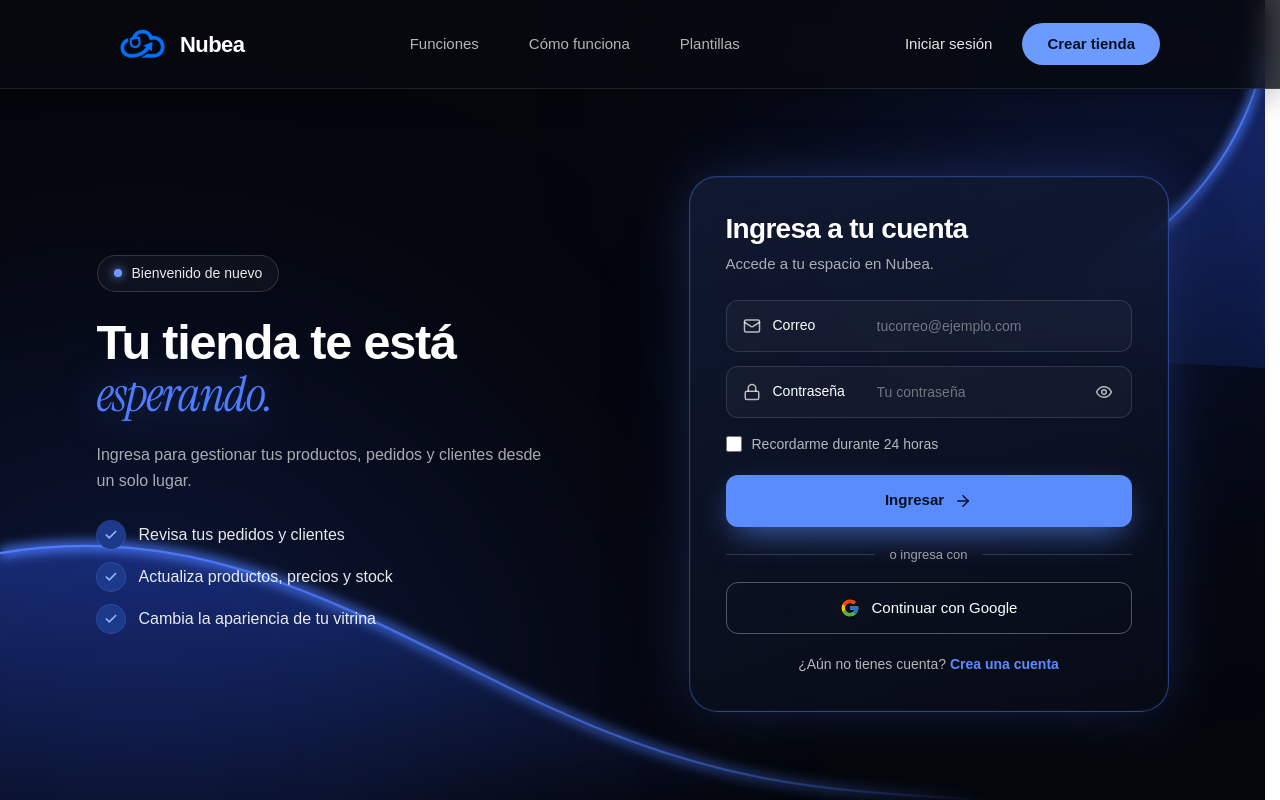
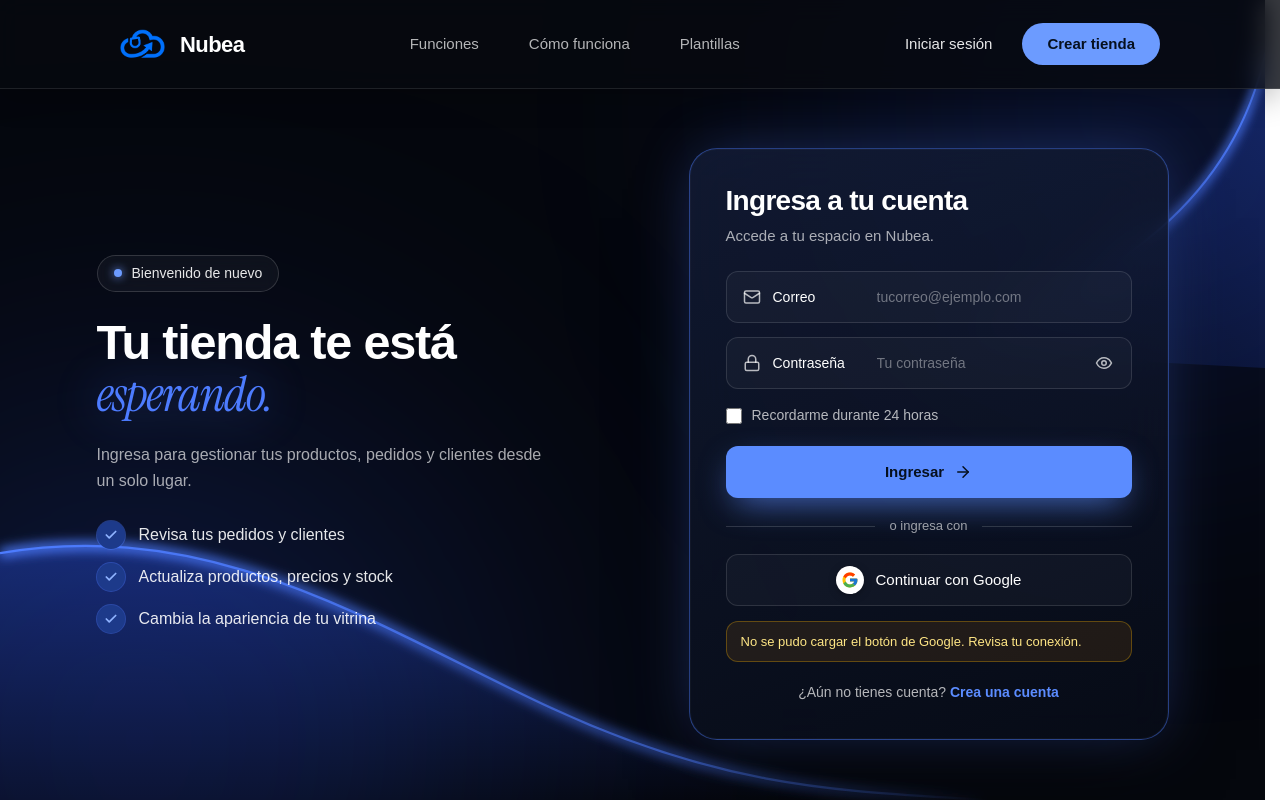
Before and after one commit to Travline/nubea, a React (Vite) app in the folder apps/cms/: page /plataforma/iniciar-sesion in a window 1280 px wide. Shown: the top 800 px of the page. Built offline with nearby package versions, Linux system fonts and the light colour scheme; no server answers.

Commit message:
feat(cms): inicio de sesion y registro con Google, plantillas visibles sin tienda

```diff
--- a/apps/cms/src/autenticacion/api.ts
+++ b/apps/cms/src/autenticacion/api.ts
@@ -52,4 +52,7 @@ export const apiAutenticacion = {
   iniciarSesion: (correo: string, contrasena: string, recordarme = false) => solicitar<void>('POST', '/api/auth/login', { email: correo, password: contrasena, recordarme }),
   registrar: (nombres: string, correoElectronico: string, contrasena: string) => solicitar<Usuario>('POST', '/api/auth/registro', { nombres, correoElectronico, password: contrasena }),
   cerrarSesion: () => solicitar<void>('POST', '/logout'),
+  // 201 = cuenta nueva (devuelve el usuario); 204 = cuenta existente (sin cuerpo). Ver docs/revision/google-login-frontend.md
+  continuarConGoogle: (idToken: string, recordarme = false) => solicitar<Usuario | ''>('POST', '/api/auth/google', { idToken, recordarme }),
+  vincularGoogle: (idToken: string) => solicitar<void>('POST', '/api/auth/google/vinculacion', { idToken }),
 }
--- a/apps/cms/src/autenticacion/boton-google.tsx
+++ b/apps/cms/src/autenticacion/boton-google.tsx
@@ -1,48 +1,175 @@
-import { useState } from "react";
+import { useEffect, useRef, useState } from "react";
+import { Link } from "react-router-dom";
+import { ErrorApi, apiAutenticacion } from "@/autenticacion/api";
 import { cn } from "@/lib/utils";
 
+/*
+ * Inicio de sesión y registro con Google (Google Identity Services).
+ * Contrato: docs/revision/google-login-frontend.md
+ * - Google entrega un ID token; se envía tal cual a POST /api/auth/google (no se decodifica ni se guarda).
+ * - El backend inicia la misma sesión por cookie que el login con contraseña.
+ */
+
+type RespuestaCredencial = { credential: string };
+type GoogleId = {
+  initialize: (opciones: { client_id: string; callback: (r: RespuestaCredencial) => void; ux_mode?: "popup"; auto_select?: boolean; cancel_on_tap_outside?: boolean }) => void;
+  renderButton: (elemento: HTMLElement, opciones: Record<string, unknown>) => void;
+};
+declare global { interface Window { google?: { accounts: { id: GoogleId } } } }
+
+const idCliente = (import.meta.env.VITE_GOOGLE_CLIENT_ID as string | undefined)?.trim() ?? "";
+/** true si hay VITE_GOOGLE_CLIENT_ID configurado (si no, no se muestra nada de Google). */
+export const googleConfigurado = idCliente !== "";
+let cargaScript: Promise<void> | null = null;
+function cargarGoogle(): Promise<void> {
+  if (window.google?.accounts?.id) return Promise.resolve();
+  if (!cargaScript) {
+    cargaScript = new Promise((resolver, rechazar) => {
+      const script = document.createElement("script");
+      script.src = "https://accounts.google.com/gsi/client";
+      script.async = true;
+      script.defer = true;
+      script.onload = () => resolver();
+      script.onerror = () => { cargaScript = null; rechazar(new Error("No se pudo cargar Google")); };
+      document.head.appendChild(script);
+    });
+  }
+  return cargaScript;
+}
+
 type PropiedadesBotonGoogle = {
-  texto?: string;
+  /** "continuar" en el inicio de sesión, "registrarse" en el registro. */
+  modo?: "continuar" | "registrarse";
+  /** Igual que en el login local: sesión de 24 h. */
+  recordarme?: boolean;
+  /** Se llama cuando la sesión ya quedó iniciada (cuenta existente o nueva). */
+  alIniciarSesion: (cuentaNueva: boolean) => void | Promise<void>;
   className?: string;
-  /**
-   * Acción al hacer clic. Cuando el backend tenga el ingreso con Google
-   * (POST /api/auth/google), se conecta aquí. Mientras tanto se muestra un aviso.
-   */
-  alHacerClic?: () => void;
 };
 
-export function BotonGoogle({ texto = "Continuar con Google", className, alHacerClic }: PropiedadesBotonGoogle) {
-  const [mostrarAviso, establecerMostrarAviso] = useState(false);
+export function BotonGoogle({ modo = "continuar", recordarme = false, alIniciarSesion, className }: PropiedadesBotonGoogle) {
+  const contenedor = useRef<HTMLDivElement>(null);
+  const capa = useRef<HTMLDivElement>(null);
+  const [disponible, establecerDisponible] = useState(idCliente !== "");
+  const [ocupado, establecerOcupado] = useState(false);
+  const [error, establecerError] = useState("");
+  const [cuentaConContrasena, establecerCuentaConContrasena] = useState(false);
+  // Refs para que el callback de Google siempre use los valores actuales.
+  const recordarmeRef = useRef(recordarme);
+  const alIniciarRef = useRef(alIniciarSesion);
+  recordarmeRef.current = recordarme;
+  alIniciarRef.current = alIniciarSesion;
 
-  const manejarClic = () => {
-    if (alHacerClic) alHacerClic();
-    else establecerMostrarAviso(true);
-  };
+  useEffect(() => {
+    if (!idCliente) return;
+    let activo = true;
+    cargarGoogle()
+      .then(() => {
+        if (!activo || !contenedor.current || !window.google) return;
+        window.google.accounts.id.initialize({
+          client_id: idCliente,
+          ux_mode: "popup",
+          auto_select: false,
+          cancel_on_tap_outside: true,
+          callback: (respuesta) => void continuar(respuesta.credential),
+        });
+        contenedor.current.innerHTML = "";
+        window.google.accounts.id.renderButton(contenedor.current, {
+          type: "standard",
+          theme: "filled_black",
+          size: "large",
+          shape: "rectangular",
+          text: modo === "registrarse" ? "signup_with" : "continue_with",
+          logo_alignment: "center",
+          locale: "es",
+          width: ANCHO_GOOGLE,
+        });
+      })
+      .catch(() => { if (activo) establecerError("No se pudo cargar el botón de Google. Revisa tu conexión."); });
+    return () => { activo = false; };
+    // Se vuelve a dibujar solo si cambia el modo.
+    // eslint-disable-next-line react-hooks/exhaustive-deps
+  }, [modo]);
+
+  async function continuar(idToken: string) {
+    establecerError(""); establecerCuentaConContrasena(false); establecerOcupado(true);
+    try {
+      const usuario = await apiAutenticacion.continuarConGoogle(idToken, recordarmeRef.current);
+      await alIniciarRef.current(!!usuario); // 201 trae el usuario nuevo; 204 no trae cuerpo
+    } catch (err) {
+      if (err instanceof ErrorApi) {
+        if (err.codigoEstado === 409) { establecerCuentaConContrasena(true); establecerError(err.campos?.correoElectronico ?? err.message); }
+        else if (err.codigoEstado === 503) { establecerDisponible(false); establecerError(err.message || "El inicio de sesión con Google no está disponible en este momento."); }
+        else if (err.codigoEstado === 422) establecerError(err.campos?.idToken ?? err.message);
+        else if (err.codigoEstado === 401) establecerError(err.message && err.message !== "No se pudo completar la solicitud." ? err.message : "No se pudo iniciar sesión.");
+        else establecerError(err.message);
+      } else establecerError("No se pudo iniciar sesión con Google. Inténtalo de nuevo.");
+    } finally { establecerOcupado(false); }
+  }
+
+  // El botón oficial de Google (iframe) va invisible encima de nuestro botón y se estira
+  // para cubrirlo entero: el clic lo recibe Google, pero se ve con el estilo de Nubea.
+  useEffect(() => {
+    const caja = capa.current;
+    if (!caja || !contenedor.current) return;
+    const ajustar = () => {
+      if (!contenedor.current) return;
+      const { width, height } = caja.getBoundingClientRect();
+      contenedor.current.style.transform = `scale(${width / ANCHO_GOOGLE}, ${height / ALTO_GOOGLE})`;
+    };
+    ajustar();
+    const observador = new ResizeObserver(ajustar);
+    observador.observe(caja);
+    return () => observador.disconnect();
+  }, [disponible]);
+
+  // Sin VITE_GOOGLE_CLIENT_ID no se muestra el botón (docs: "Si está vacío, no mostrar el botón").
+  if (!idCliente) return null;
 
   return (
-    <div className="grid gap-2">
-      <button
-        type="button"
-        onClick={manejarClic}
-        className={cn(
-          "inline-flex h-11 w-full cursor-pointer items-center justify-center gap-3 rounded-md border border-border bg-background px-4 text-sm font-medium transition-colors hover:bg-muted focus-visible:ring-2 focus-visible:ring-ring focus-visible:outline-none",
-          className
-        )}
-      >
-        <svg aria-hidden="true" viewBox="0 0 48 48" className="size-5 shrink-0">
-          <path fill="#FFC107" d="M43.6 20.5H42V20H24v8h11.3C33.7 32.7 29.2 36 24 36c-6.6 0-12-5.4-12-12s5.4-12 12-12c3.1 0 5.9 1.2 8 3.1l5.7-5.7C34.1 6.1 29.3 4 24 4 12.9 4 4 12.9 4 24s8.9 20 20 20 20-8.9 20-20c0-1.3-.1-2.4-.4-3.5z" />
-          <path fill="#FF3D00" d="m6.3 14.7 6.6 4.8C14.7 15.1 19 12 24 12c3.1 0 5.9 1.2 8 3.1l5.7-5.7C34.1 6.1 29.3 4 24 4 16.3 4 9.7 8.3 6.3 14.7z" />
-          <path fill="#4CAF50" d="M24 44c5.2 0 9.9-2 13.4-5.2l-6.2-5.2C29.2 35.1 26.7 36 24 36c-5.2 0-9.6-3.3-11.3-7.9l-6.5 5C9.5 39.6 16.2 44 24 44z" />
-          <path fill="#1976D2" d="M43.6 20.5H42V20H24v8h11.3c-.8 2.2-2.2 4.2-4.1 5.6l6.2 5.2C37 39.2 44 34 44 24c0-1.3-.1-2.4-.4-3.5z" />
-        </svg>
-        {texto}
-      </button>
-      {mostrarAviso && (
-        <p role="status" className="text-center text-sm text-muted-foreground">
-          El ingreso con Google estará disponible pronto. Por ahora usa tu correo y contraseña.
-        </p>
+    <div className={cn("grid gap-3", className)}>
+      {disponible && (
+        <div
+          ref={capa}
+          aria-busy={ocupado}
+          className={cn(
+            "group relative h-[52px] overflow-hidden rounded-[12px] border border-white/12 bg-white/[0.03] transition",
+            "hover:border-white/25 hover:bg-white/[0.07] focus-within:border-nubea-acento focus-within:ring-[3px] focus-within:ring-nubea-acento/15",
+            ocupado && "pointer-events-none opacity-70",
+          )}
+        >
+          {/* Lo que se ve */}
+          <span aria-hidden className="pointer-events-none absolute inset-0 flex items-center justify-center gap-[12px] text-[15px] font-medium text-white">
+            <span className="grid size-[28px] place-items-center rounded-full bg-white shadow-[0_2px_8px_-2px_rgba(0,0,0,0.5)] transition-transform group-hover:scale-105"><LogoGoogle /></span>
+            {ocupado ? "Conectando con Google…" : modo === "registrarse" ? "Registrarse con Google" : "Continuar con Google"}
+          </span>
+          {/* Botón real de Google: invisible y estirado sobre toda la caja */}
+          <div ref={contenedor} className="absolute top-0 left-0 origin-top-left opacity-[0.01]" style={{ width: ANCHO_GOOGLE, height: ALTO_GOOGLE }} />
+        </div>
+      )}
+      {error && (
+        <div role="alert" className="rounded-[12px] border border-amber-400/30 bg-amber-500/10 px-[14px] py-[10px] text-[13px] text-amber-200">
+          <p>{error}</p>
+          {cuentaConContrasena && modo === "registrarse" && (
+            <Link to="/iniciar-sesion" className="mt-2 inline-block font-semibold text-[#8fb3ff] hover:underline">Iniciar sesión con contraseña</Link>
+          )}
+        </div>
       )}
     </div>
+  );
+}
+
+const ANCHO_GOOGLE = 400; // ancho máximo que acepta renderButton
+const ALTO_GOOGLE = 40; // alto del botón "large"
+
+function LogoGoogle() {
+  return (
+    <svg viewBox="0 0 48 48" className="size-[18px]" aria-hidden>
+      <path fill="#FFC107" d="M43.6 20.5H42V20H24v8h11.3C33.7 32.7 29.2 36 24 36c-6.6 0-12-5.4-12-12s5.4-12 12-12c3.1 0 5.8 1.2 7.9 3.1l5.7-5.7C34 6.1 29.3 4 24 4 12.9 4 4 12.9 4 24s8.9 20 20 20 20-8.9 20-20c0-1.3-.1-2.4-.4-3.5z" />
+      <path fill="#FF3D00" d="m6.3 14.7 6.6 4.8C14.7 15.1 19 12 24 12c3.1 0 5.8 1.2 7.9 3.1l5.7-5.7C34 6.1 29.3 4 24 4 16.3 4 9.7 8.3 6.3 14.7z" />
+      <path fill="#4CAF50" d="M24 44c5.2 0 9.9-2 13.4-5.2l-6.2-5.2C29.2 35.1 26.7 36 24 36c-5.2 0-9.6-3.3-11.3-8l-6.5 5C9.5 39.6 16.2 44 24 44z" />
+      <path fill="#1976D2" d="M43.6 20.5H42V20H24v8h11.3c-.8 2.2-2.2 4.2-4.1 5.6l6.2 5.2C37 39.2 44 34 44 24c0-1.3-.1-2.4-.4-3.5z" />
+    </svg>
   );
 }
 
--- a/apps/cms/src/paginas/inicio-sesion.tsx
+++ b/apps/cms/src/paginas/inicio-sesion.tsx
@@ -2,8 +2,8 @@ import { useState } from 'react'
 import type { FormEvent } from 'react'
 import { Link, useLocation, useNavigate } from 'react-router-dom'
 import { ArrowRight, Lock, Mail } from 'lucide-react'
-import { BotonGoogle } from '@/autenticacion/boton-google'
-import { BotonVerContrasena, CampoAutenticacion, MarcoAutenticacion, SeparadorAlterno, claseBotonGoogle, claseBotonPrincipal, claseEntrada } from '@/autenticacion/marco-autenticacion'
+import { BotonGoogle, googleConfigurado } from '@/autenticacion/boton-google'
+import { BotonVerContrasena, CampoAutenticacion, MarcoAutenticacion, SeparadorAlterno, claseBotonPrincipal, claseEntrada } from '@/autenticacion/marco-autenticacion'
 import { ErrorApi, apiAutenticacion } from '@/autenticacion/api'
 import { useSesion } from '@/autenticacion/sesion'
 
@@ -19,13 +19,17 @@ export function PaginaInicioSesion() {
   const { actualizar } = useSesion()
   const retorno = new URLSearchParams(ubicacion.search).get('retorno')
   const retornoSeguro = retorno && /^\/tienda\/[a-z0-9]+(?:-[a-z0-9]+)*(?:\/carrito)?\/?$/.test(retorno) ? retorno : null
+  // Tras iniciar sesión (con contraseña o con Google): cargar la sesión y volver adonde corresponda.
+  async function entrarConSesion() {
+    await actualizar()
+    if (retornoSeguro) window.location.assign(retornoSeguro)
+    else navegar(typeof ubicacion.state?.from === 'string' && ubicacion.state.from.startsWith('/panel') ? ubicacion.state.from : '/panel', { replace: true })
+  }
   async function enviar(evento: FormEvent<HTMLFormElement>) {
     evento.preventDefault(); establecerError(''); establecerOcupado(true)
     try {
       await apiAutenticacion.iniciarSesion(correo, contrasena, recordarme)
-      await actualizar()
-      if (retornoSeguro) window.location.assign(retornoSeguro)
-      else navegar(typeof ubicacion.state?.from === 'string' && ubicacion.state.from.startsWith('/panel') ? ubicacion.state.from : '/panel', { replace: true })
+      await entrarConSesion()
     } catch (err) {
       establecerError(err instanceof ErrorApi && err.codigoEstado === 401 ? 'El correo o la contraseña son incorrectos.' : err instanceof Error ? err.message : 'No se pudo iniciar sesión.')
     } finally { establecerOcupado(false) }
@@ -58,8 +62,10 @@ export function PaginaInicioSesion() {
         </button>
       </div>
     </form>
-    <SeparadorAlterno texto="o ingresa con" />
-    <BotonGoogle className={claseBotonGoogle} />
+    {googleConfigurado && <>
+      <SeparadorAlterno texto="o ingresa con" />
+      <BotonGoogle modo="continuar" recordarme={recordarme} alIniciarSesion={entrarConSesion} />
+    </>}
     <p className="mt-[20px] text-center text-[14px] text-white/70">¿Aún no tienes cuenta? <Link className="font-semibold text-[#5b8cff] hover:underline" to={`/registro${retornoSeguro ? `?retorno=${encodeURIComponent(retornoSeguro)}` : ""}`}>Crea una cuenta</Link></p>
   </MarcoAutenticacion>
 }
--- a/apps/cms/src/paginas/panel.tsx
+++ b/apps/cms/src/paginas/panel.tsx
@@ -61,7 +61,7 @@ export function Panel() {
     </div>
     {idTiendaActual && <div className="space-y-1">
       <p className="truncate px-3 pb-1 text-[11px] font-semibold tracking-[0.14em] text-muted-foreground/80 uppercase">{tiendaActual?.nombre ?? 'Tienda'}</p>
-      {seccionesTienda.map(([ruta, nombre, Icono]) => <NavLink key={ruta} end={ruta === ''} to={`/panel/tiendas/${idTiendaActual}${ruta}`} className={claseEnlaceMenu}><Icono className="size-[18px]" />{nombre}</NavLink>)}
+      {seccionesTienda.map(([ruta, nombre, Icono]) => <NavLink key={ruta} to={`/panel/tiendas/${idTiendaActual}${ruta}`} className={claseEnlaceMenu}><Icono className="size-[18px]" />{nombre}</NavLink>)}
       {tiendaActual && <a href={`/tienda/${encodeURIComponent(tiendaActual.slug)}`} target="_blank" rel="noreferrer" className="flex items-center gap-3 rounded-lg px-3 py-2.5 text-sm font-medium text-muted-foreground transition-colors hover:bg-muted hover:text-foreground"><ExternalLink className="size-[18px]" />Ver tienda pública</a>}
     </div>}
   </nav>
@@ -92,7 +92,7 @@ export function Panel() {
         {/* Menú en móvil */}
         <div className="flex gap-1 overflow-x-auto border-t px-3 py-2 lg:hidden">
           {esAdmin ? <NavLink to="/panel/administracion" className={claseEnlaceMenu}>Administración</NavLink> : ([['/panel', 'Inicio'], ['/panel/tiendas', 'Mis tiendas'], ['/panel/plantillas', 'Plantillas'], ['/panel/ayuda', 'Ayuda'], ['/panel/perfil', 'Mi perfil']] as const).map(([ruta, nombre]) => <NavLink key={ruta} to={ruta} end className={claseEnlaceMenu}><span className="whitespace-nowrap">{nombre}</span></NavLink>)}
-          {idTiendaActual && seccionesTienda.map(([ruta, nombre]) => <NavLink key={ruta} end={ruta === ''} to={`/panel/tiendas/${idTiendaActual}${ruta}`} className={claseEnlaceMenu}><span className="whitespace-nowrap">{nombre}</span></NavLink>)}
+          {idTiendaActual && seccionesTienda.map(([ruta, nombre]) => <NavLink key={ruta} to={`/panel/tiendas/${idTiendaActual}${ruta}`} className={claseEnlaceMenu}><span className="whitespace-nowrap">{nombre}</span></NavLink>)}
         </div>
       </header>
       <main className="mx-auto max-w-[1280px] space-y-6 px-5 py-8 lg:px-8"><Aviso error={error} /><Outlet /></main>
```
Also changed, not shown: apps/cms/src/paginas/panel-secciones.tsx (+6 -2 lines), apps/cms/src/paginas/registro.tsx (+6 -4 lines), 1 other file (tests, documents, lock files or other folders).
